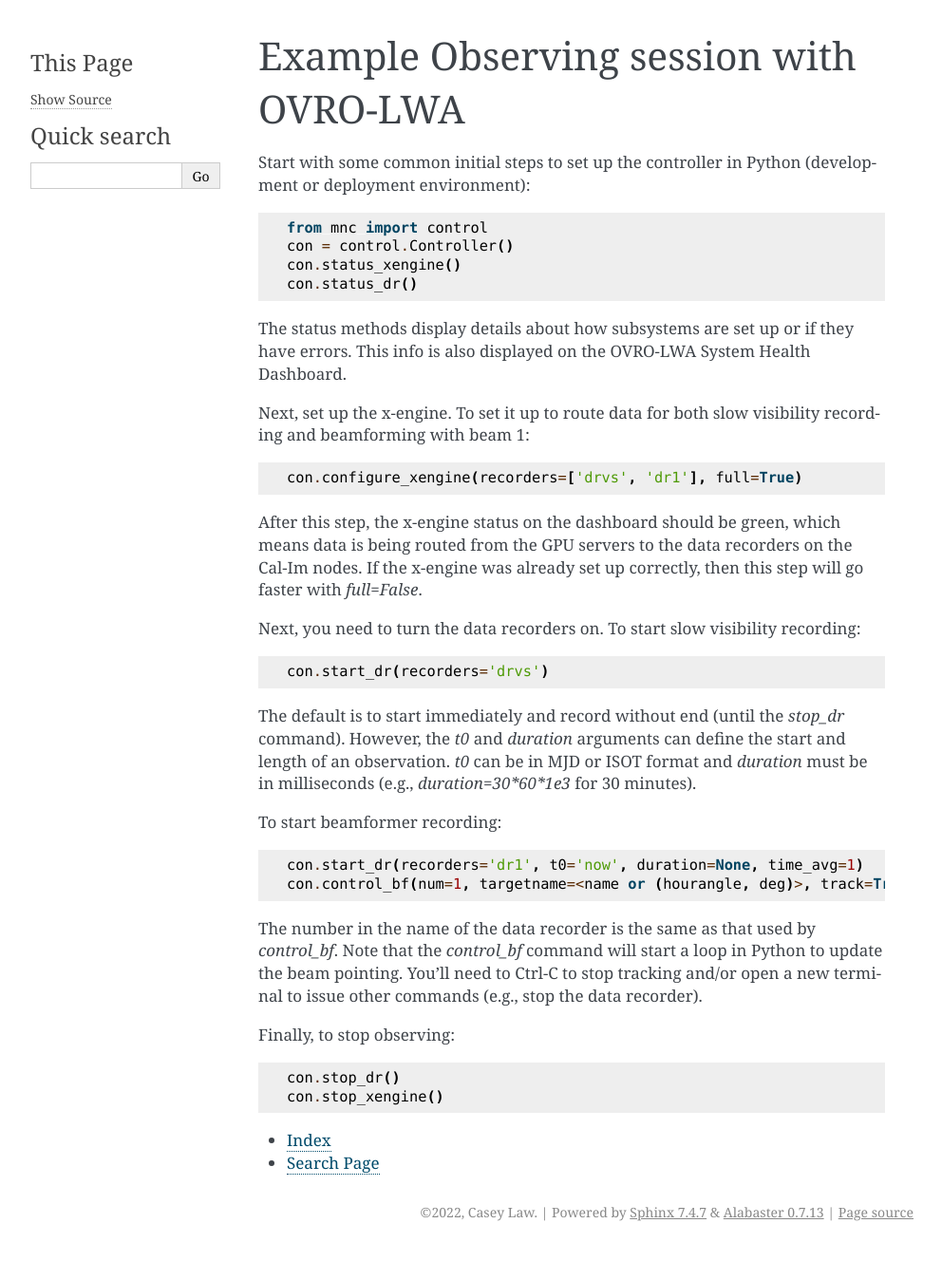
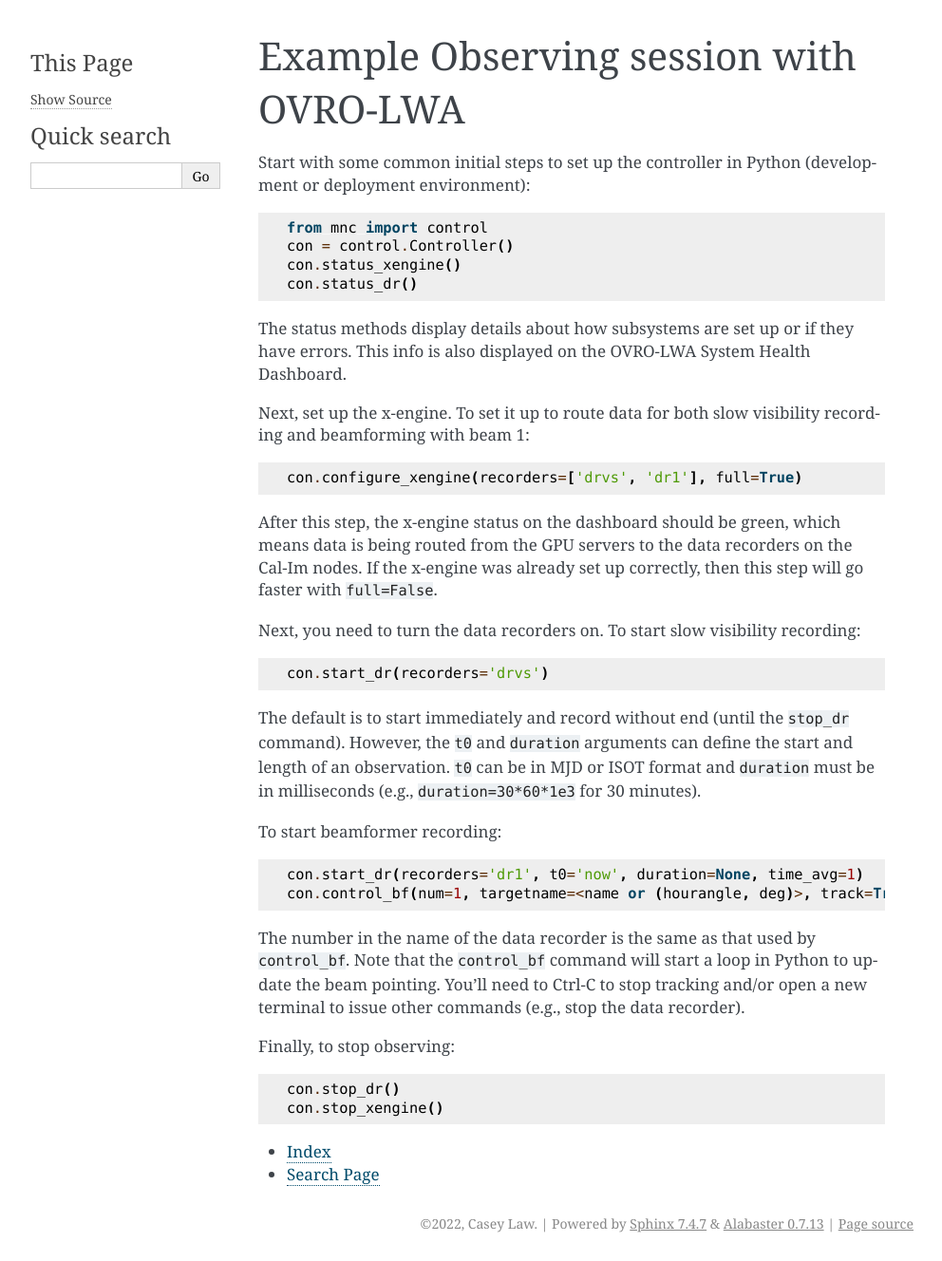
Before and after one commit to ovro-lwa/mnc_python, a Sphinx documentation site: the page built from docs/ExampleObs.rst, in a window 1280 px wide. Shown: the whole page at 95% size, without its empty margins (148-1140 px from the left). Built offline with Sphinx 7.4.7, drawn with Linux system fonts in a browser that asks for light colours.

Commit message:
fix markdown

```diff
--- a/docs/ExampleObs.rst
+++ b/docs/ExampleObs.rst
@@ -14,20 +14,20 @@ Next, set up the x-engine. To set it up to route data for both slow visibility r
 
   con.configure_xengine(recorders=['drvs', 'dr1'], full=True)
 
-After this step, the x-engine status on the dashboard should be green, which means data is being routed from the GPU servers to the data recorders on the Cal-Im nodes. If the x-engine was already set up correctly, then this step will go faster with `full=False`.
+After this step, the x-engine status on the dashboard should be green, which means data is being routed from the GPU servers to the data recorders on the Cal-Im nodes. If the x-engine was already set up correctly, then this step will go faster with ``full=False``.
 
 Next, you need to turn the data recorders on. To start slow visibility recording::
 
   con.start_dr(recorders='drvs')
 
-The default is to start immediately and record without end (until the `stop_dr` command). However, the `t0` and `duration` arguments can define the start and length of an observation. `t0` can be in MJD or ISOT format and `duration` must be in milliseconds (e.g., `duration=30*60*1e3` for 30 minutes).
+The default is to start immediately and record without end (until the ``stop_dr`` command). However, the ``t0`` and ``duration`` arguments can define the start and length of an observation. ``t0`` can be in MJD or ISOT format and ``duration`` must be in milliseconds (e.g., ``duration=30*60*1e3`` for 30 minutes).
 
 To start beamformer recording::
 
   con.start_dr(recorders='dr1', t0='now', duration=None, time_avg=1)
   con.control_bf(num=1, targetname=<name or (hourangle, deg)>, track=True)
 
-The number in the name of the data recorder is the same as that used by `control_bf`. Note that the `control_bf` command will start a loop in Python to update the beam pointing. You'll need to Ctrl-C to stop tracking and/or open a new terminal to issue other commands (e.g., stop the data recorder).
+The number in the name of the data recorder is the same as that used by ``control_bf``. Note that the ``control_bf`` command will start a loop in Python to update the beam pointing. You'll need to Ctrl-C to stop tracking and/or open a new terminal to issue other commands (e.g., stop the data recorder).
 
 Finally, to stop observing::
 
```
Also changed, not shown: 3 other files.
